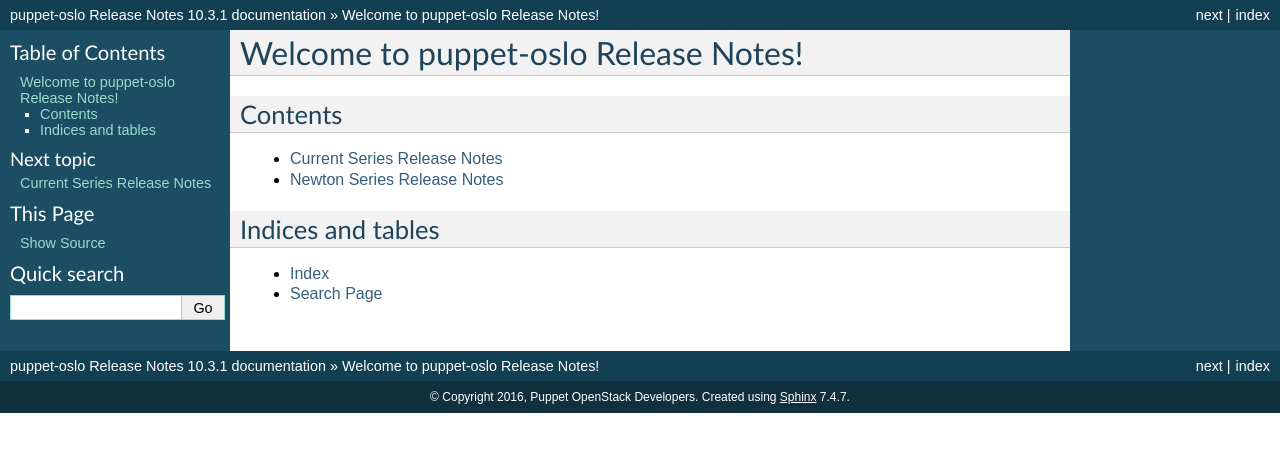
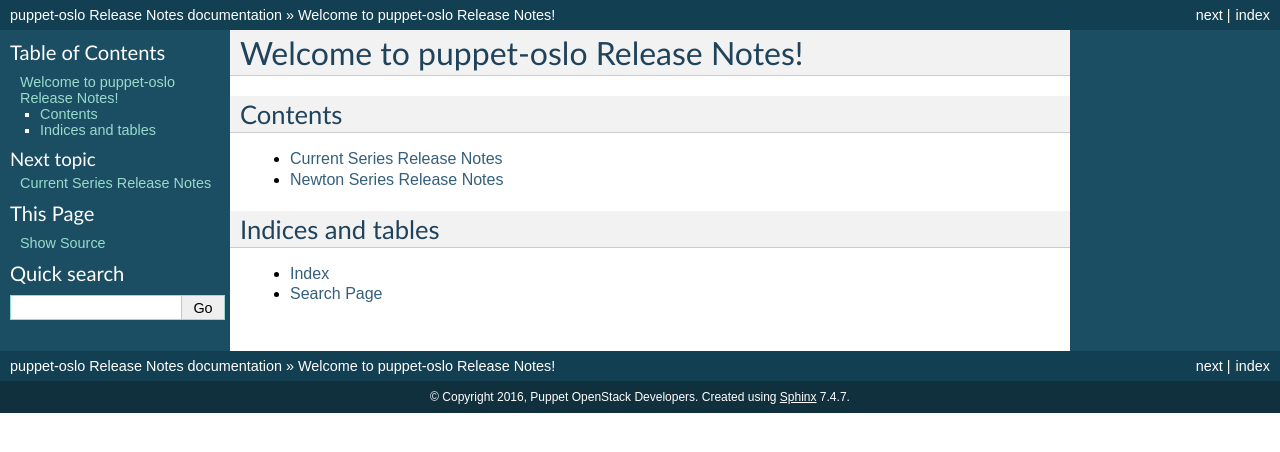
Before and after one commit to openstack/puppet-oslo, a Sphinx documentation site: the page built from releasenotes/source/index.rst, in a window 1280 px wide. Shown: the top 452 px of the page. Built offline with Sphinx 7.4.7, drawn with Linux system fonts in a browser that asks for light colours.

Commit message:
Prepare for Ocata post release
Prepare the metadata configuration for a new Ocata release.

Change-Id: Idc0ed7dd48da1fa932776cbb065638b5dc528fe2

```diff
--- a/metadata.json
+++ b/metadata.json
@@ -1,6 +1,6 @@
 {
     "name": "openstack-oslo",
-  "version": "10.3.1",
+    "version": "10.4.0",
     "author": "OpenStack Contributors",
     "summary": "Puppet module for OpenStack Oslo",
     "license": "Apache-2.0",
@@ -47,7 +47,7 @@
         },
         {
             "name": "openstack/openstacklib",
-      "version_requirement": ">=10.3.0 <11.0.0"
+            "version_requirement": ">=10.4.0 <11.0.0"
         }
     ]
 }
--- a/releasenotes/source/conf.py
+++ b/releasenotes/source/conf.py
@@ -52,9 +52,9 @@
 # built documents.
 #
 # The short X.Y version.
-version = '10.3.1'
+version = ''
 # The full version, including alpha/beta/rc tags.
-release = '10.3.1'
+release = ''
 
 # The language for content autogenerated by Sphinx. Refer to documentation
 # for a list of supported languages.
```
Lines whose indentation alone changed are shown as unchanged.
